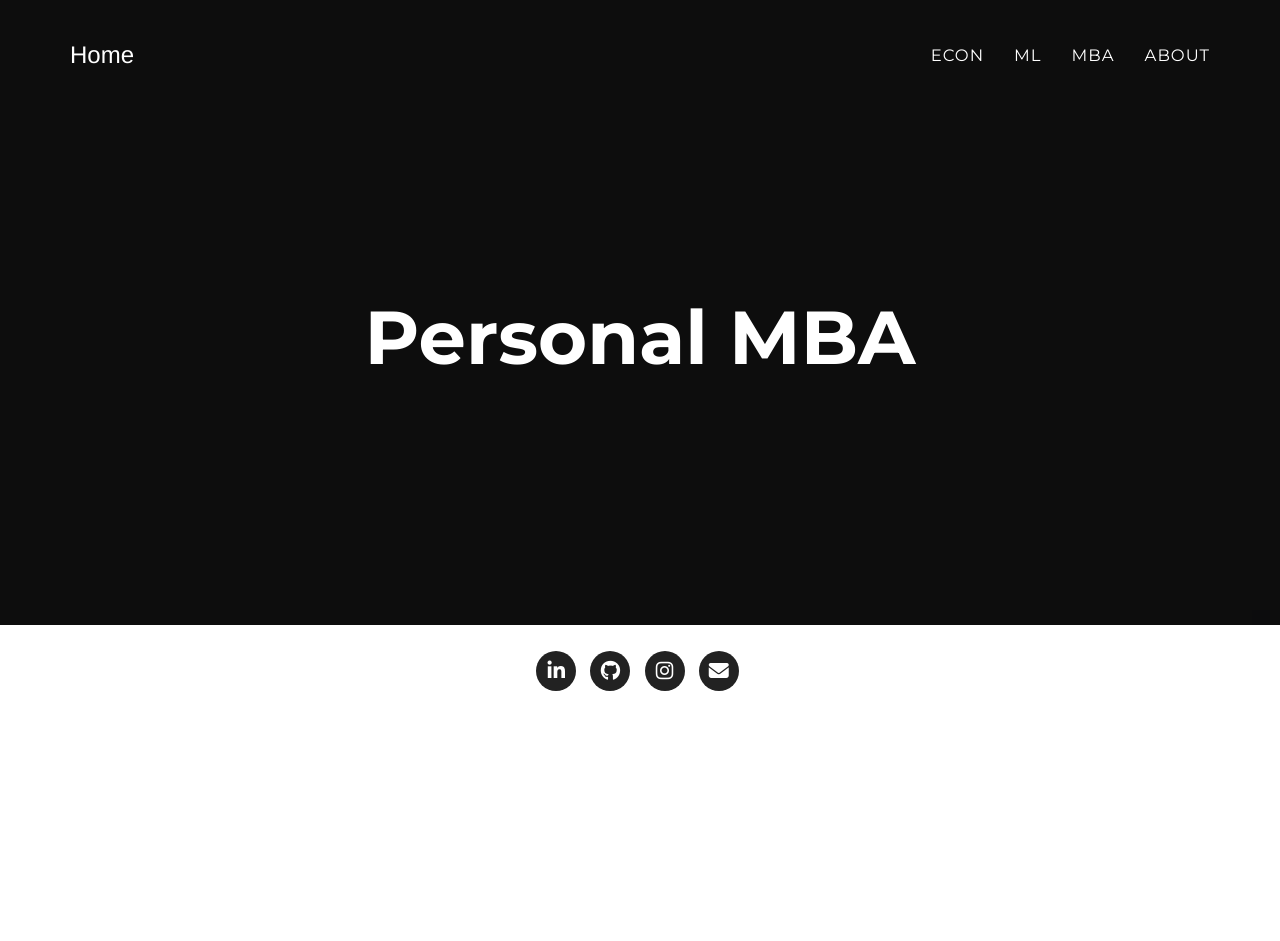
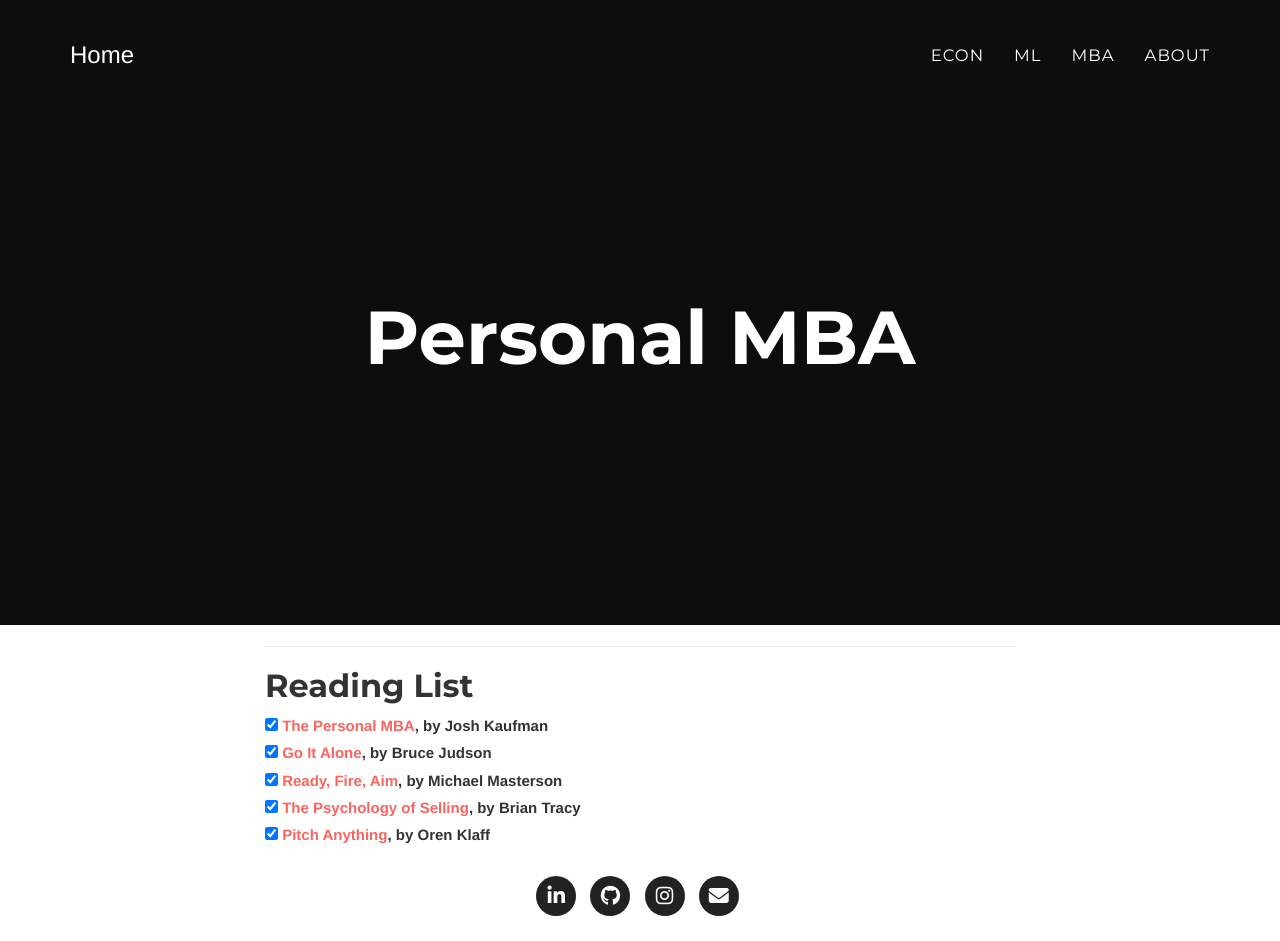
Before and after one commit to matheusfacure/matheusfacure.github.io, a Jekyll site: the page built from mba.html, in a window 1280 px wide and 941 px high. Built offline with Jekyll 4.4.1, drawn with Linux system fonts in a browser that asks for light colours; nearby versions of some CDN libraries; some web fonts are replaced.

Commit message:
add reading list

```diff
--- a/mba.html
+++ b/mba.html
@@ -21,3 +21,27 @@
         </div>
     {% endif %}
 {% endfor %}
+
+<hr>
+
+
+<div class="post-preview" style="margin-top: 2%;">
+    <h2 class="post-title">Reading List</h2>
+    <form action="" method="get">
+        <input type="checkbox" checked>
+        <label><a href="https://personalmba.com/">The Personal MBA</a>, by Josh Kaufman</label><br>
+
+        <input type="checkbox" checked>
+        <label><a href="https://www.amazon.com/Go-Alone-Building-Successful-Business/dp/0060731141">Go It Alone</a>, by Bruce Judson</label><br>
+
+        <input type="checkbox" checked>
+         <label><a href="https://www.amazon.com/Ready-Fire-Aim-Zero-Million/dp/0470182024">Ready, Fire, Aim</a>, by Michael Masterson</label><br>
+
+        <input type="checkbox" checked>
+        <label><a href="https://www.amazon.com/Psychology-Selling-Increase-Thought-Possible/dp/0785288066/">The Psychology of Selling</a>, by Brian Tracy</label><br>
+
+        <input type="checkbox" checked>
+        <label><a href="https://www.amazon.com/gp/product/B004H4XL7E/">Pitch Anything</a>, by Oren Klaff</label><br>
+
+</form>
+</div>
```
